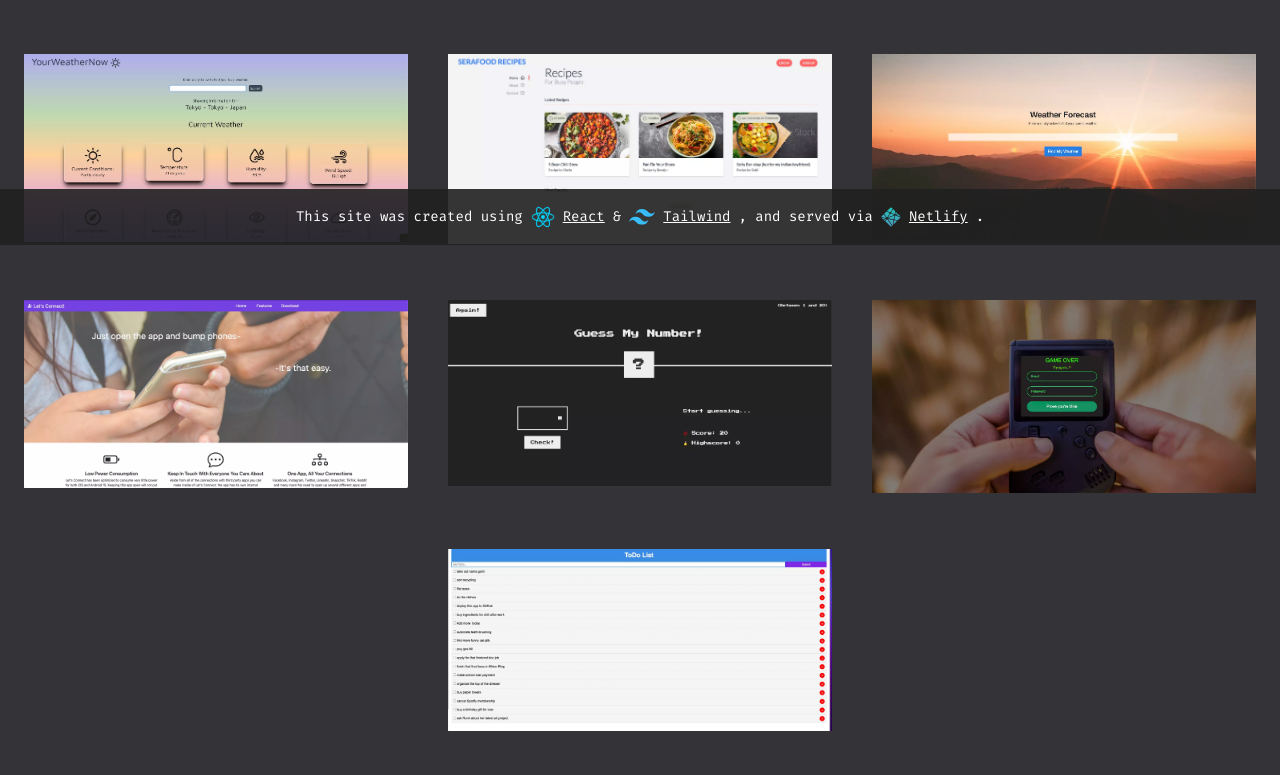
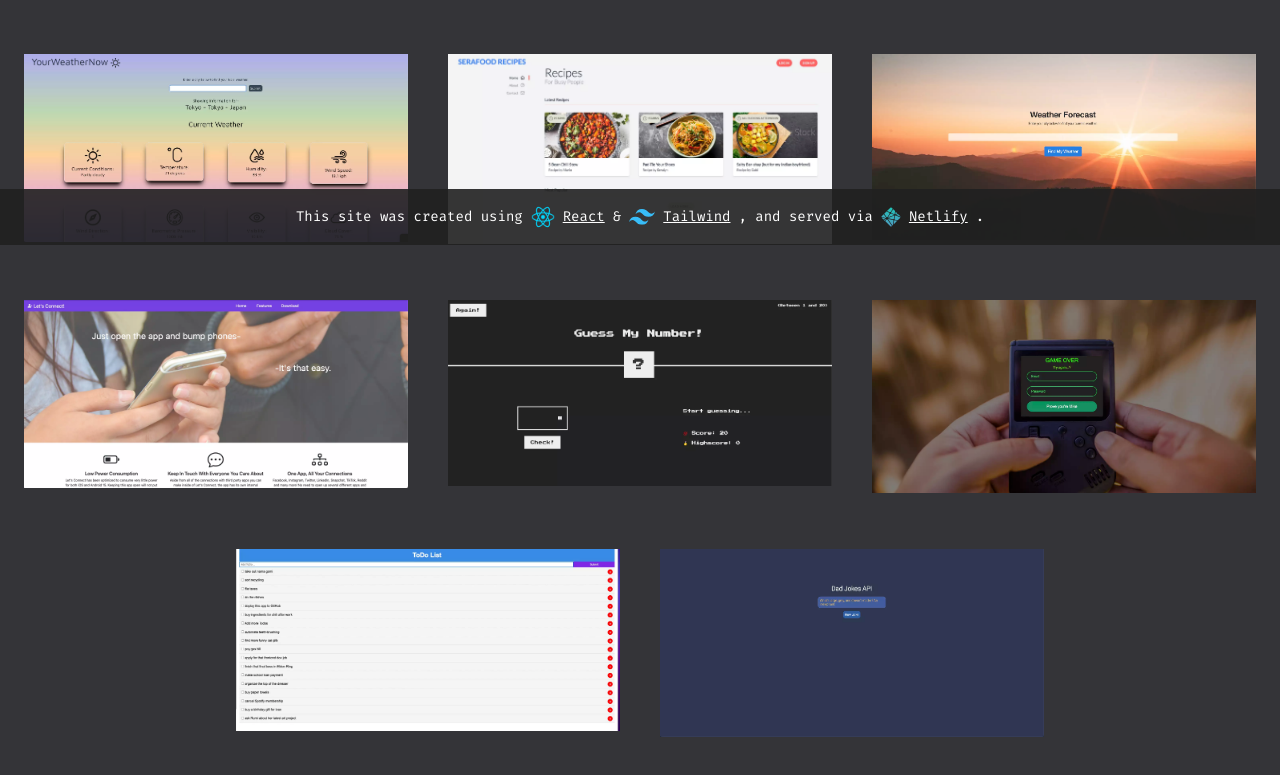
Before and after one commit to Seralyn/seradevsite, a React (Create React App) app: page /portfolio in a window 1280 px wide. Shown: the part 555-1330 px from the top of the page. Built offline with nearby package versions, Linux system fonts and the light colour scheme.

Commit message:
added new portfolio content

```diff
--- a/src/components/Portfolio.js
+++ b/src/components/Portfolio.js
@@ -10,6 +10,7 @@ import todo from '../img/portfolioSiteThumbs/toDoappThumb.webp';
 import seranet from '../img/portfolioSiteThumbs/seranetThumb.webp';
 import weatherDB from '../img/portfolioSiteThumbs/weather-dashboard.webp';
 import codespaces from '../img/portfolioSiteThumbs/codespacesMockupThumb.webp';
+import dadjokes from '../img/portfolioSiteThumbs/dadjokesapi.webp';
 
 export default function Portfolio() {
     return (
@@ -100,6 +101,14 @@ export default function Portfolio() {
                         <img src={todo} alt="" />
                     </a>
                 </div>
+                <div className="w-96 mt-14 mx-5 transition-transform ease-linear hover:scale-110">
+                    <a
+                        href="http://seralyn.net/public/portfolio/api/dadJokes/index.html"
+                        target="_blank"
+                    >
+                        <img src={dadjokes} alt="" />
+                    </a>
+                </div>
             </div>
         </div>
     );
```
Also changed, not shown: src/img/portfolioSiteThumbs/dadjokesapi.webp (added), src/img/portfolioSiteThumbs/goodmanMechicalThumb.webp.
